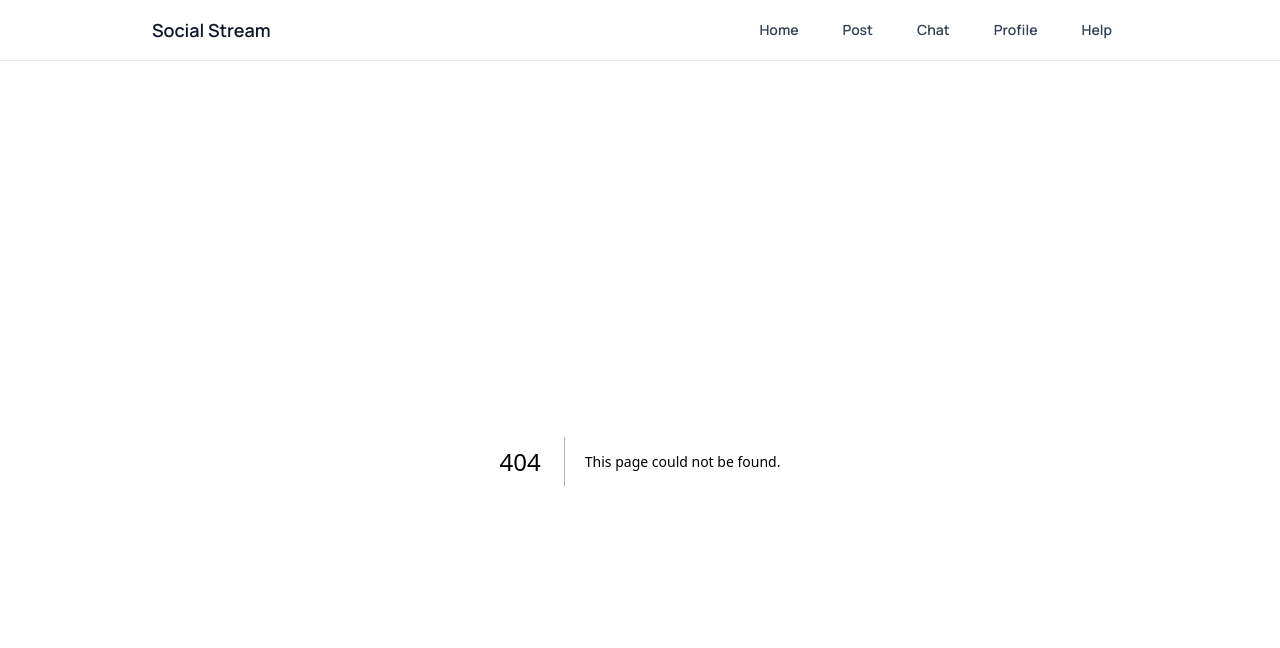
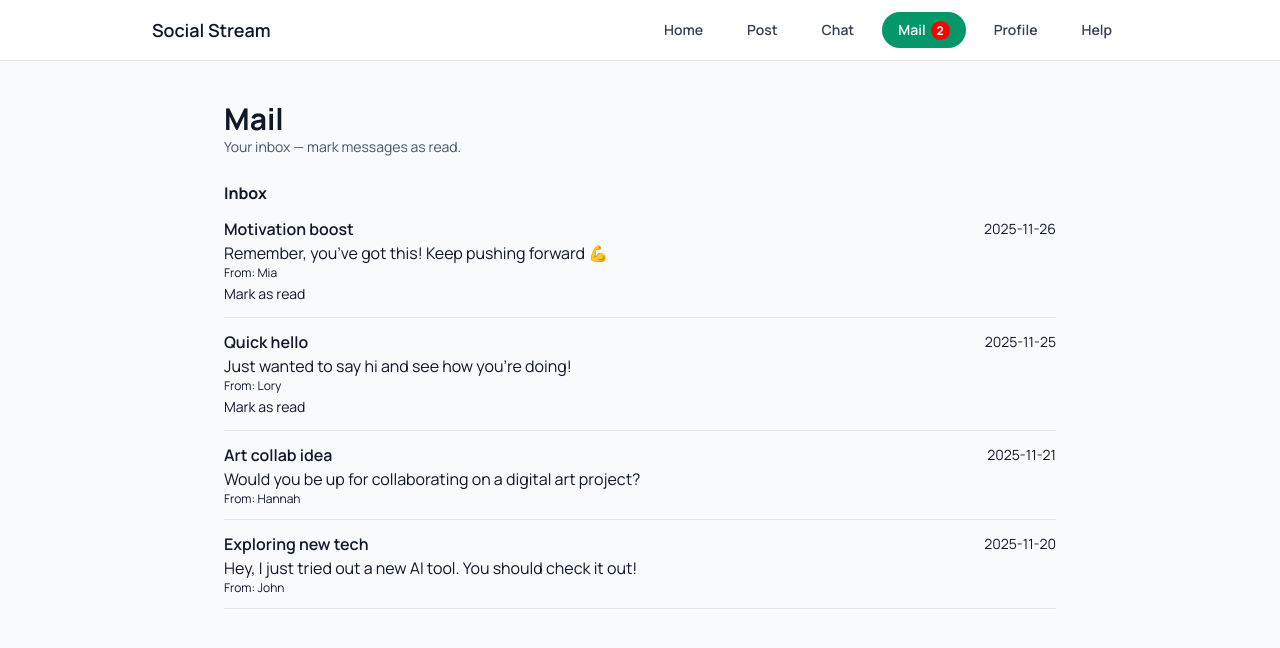
Before and after one commit to SamR2406/Socialwebsite_Nextjs, a Next.js app: page /messages in a window 1280 px wide. Before the commit this address had no page. Shown: the top 648 px of the page. Built offline with nearby package versions, Linux system fonts and the light colour scheme.

Commit message:
pushing my code to branch

```diff
--- a/package.json
+++ b/package.json
@@ -17,10 +17,10 @@
     "react-dom": "19.2.0"
   },
   "devDependencies": {
-    "autoprefixer": "^10.4.20",
+    "autoprefixer": "^10.4.22",
     "eslint": "^9",
     "eslint-config-next": "16.0.4",
-    "postcss": "^8.4.47",
-    "tailwindcss": "^3.4.10"
+    "postcss": "^8.5.6",
+    "tailwindcss": "^3.4.18"
   }
 }
--- a/src/app/globals.css
+++ b/src/app/globals.css
@@ -19,3 +19,13 @@ body {
   color: var(--foreground);
   font-family: var(--font-body), "Manrope", system-ui, -apple-system, sans-serif;
 }
+
+header span {
+  background: red;
+  padding: 1px 6px 1px 6px;
+  margin-left: 5px;
+}
+
+main li {
+  background: none;
+}
--- a/src/app/layout.js
+++ b/src/app/layout.js
@@ -1,6 +1,7 @@
 import { Manrope } from "next/font/google";
 import "./globals.css";
 import { NavBar } from "@/components/nav-bar";
+import { MessagesProvider } from "../context/MessagesContext";
 
 const manrope = Manrope({
   variable: "--font-body",
@@ -17,6 +18,7 @@ export default function RootLayout({ children }) {
   return (
     <html lang="en">
       <body className={`${manrope.variable} antialiased`}>
+        <MessagesProvider>
           <header className="sticky top-0 z-40 border-b border-slate-200 bg-white/90 backdrop-blur">
             <div className="mx-auto flex max-w-5xl items-center justify-between px-6 py-3">
               <a href="/" className="text-lg font-semibold text-slate-900">
@@ -26,6 +28,7 @@ export default function RootLayout({ children }) {
             </div>
           </header>
           <main>{children}</main>
+        </MessagesProvider>
       </body>
     </html>
   );
--- /dev/null
+++ b/src/app/messages.js
@@ -0,0 +1,34 @@
+export const messages = [
+  {
+    id: 1,
+    from: "John",
+    title: "Exploring new tech",
+    date: "2025-11-20",
+    message: "Hey, I just tried out a new AI tool. You should check it out!",
+    isRead: true,
+  },
+  {
+    id: 2,
+    from: "Hannah",
+    title: "Art collab idea",
+    date: "2025-11-21",
+    message: "Would you be up for collaborating on a digital art project?",
+    isRead: true,
+  },
+  {
+    id: 3,
+    from: "Lory",
+    title: "Quick hello",
+    date: "2025-11-25",
+    message: "Just wanted to say hi and see how you're doing!",
+    isRead: false,
+  },
+  {
+    id: 4,
+    from: "Mia",
+    title: "Motivation boost",
+    date: "2025-11-26",
+    message: "Remember, you’ve got this! Keep pushing forward 💪",
+    isRead: false,
+  },
+];
--- /dev/null
+++ b/src/app/messages/page.js
@@ -0,0 +1,21 @@
+import Messages from "@/components/Messages";
+
+export const metadata = {
+  title: "Mail | Social Stream",
+};
+
+export default function MessagesPage() {
+  return (
+    <div className="min-h-screen bg-slate-50 text-slate-900">
+      <div className="mx-auto max-w-4xl px-5 pb-16 pt-10 sm:px-8">
+        <header className="mb-6">
+          <h1 className="text-3xl font-bold text-slate-900">Mail</h1>
+          <p className="text-sm text-slate-600">
+            Your inbox — mark messages as read.
+          </p>
+        </header>
+        <Messages />
+      </div>
+    </div>
+  );
+}
--- a/src/app/page.js
+++ b/src/app/page.js
@@ -55,7 +55,11 @@ function PostsFeed() {
       <div className="space-y-2 text-sm text-slate-600">
         <p>No posts yet.</p>
         <p>
-          Head to the <a className="font-semibold text-emerald-700" href="/post">Post</a> tab to publish your first update.
+          Head to the{" "}
+          <a className="font-semibold text-emerald-700" href="/post">
+            Post
+          </a>{" "}
+          tab to publish your first update.
         </p>
       </div>
     );
@@ -75,10 +79,14 @@ function PostsFeed() {
               setError("");
               setDeletingId(post.id);
               try {
-                const response = await fetch(`/api/posts/${post.id}`, { method: "DELETE" });
+                const response = await fetch(`/api/posts/${post.id}`, {
+                  method: "DELETE",
+                });
                 const data = await response.json();
                 if (response.status === 404) {
-                  setPosts((prev) => prev.filter((item) => item.id !== post.id));
+                  setPosts((prev) =>
+                    prev.filter((item) => item.id !== post.id)
+                  );
                   setStatus("That post was already removed.");
                   return;
                 }
--- /dev/null
+++ b/src/components/Messages.jsx
@@ -0,0 +1,47 @@
+// components/Messages.jsx
+"use client";
+import { useMessages } from "../context/MessagesContext";
+
+export default function Messages() {
+  const { messages, setMessages } = useMessages();
+
+  const markAsRead = (id) => {
+    setMessages((prev) =>
+      prev.map((msg) => (msg.id === id ? { ...msg, isRead: true } : msg))
+    );
+  };
+
+  return (
+    <div className="max-w-md mx-auto bg-gray-50 shadow-md rounded-lg p-4">
+      <h2 className="text-xl font-bold mb-4 text-gray-600">Inbox</h2>
+      <ul>
+        {[
+          // render a sorted copy so we don't mutate context state
+          ...messages,
+        ]
+          .sort((a, b) => new Date(b.date) - new Date(a.date))
+          .map((msg) => (
+            <li
+              key={msg.id}
+              className={`border-b py-3 ${msg.isRead ? "bg-gray-50" : "bg-blue-200"}`}
+            >
+            <div className="flex justify-between items-center">
+              <h3 className="font-semibold text-gray-400">{msg.title}</h3>
+              <span className="text-sm text-gray-500">{msg.date}</span>
+            </div>
+            <p className="text-gray-700 mt-1">{msg.message}</p>
+            <p className="text-xs text-gray-400 mt-1">From: {msg.from}</p>
+            {!msg.isRead && (
+              <button
+                onClick={() => markAsRead(msg.id)}
+                className="mt-2 text-sm text-blue-600 hover:underline"
+              >
+                Mark as read
+              </button>
+            )}
+          </li>
+        ))}
+      </ul>
+    </div>
+  );
+}
--- a/src/components/nav-bar.js
+++ b/src/components/nav-bar.js
@@ -2,17 +2,21 @@
 
 import Link from "next/link";
 import { usePathname } from "next/navigation";
+import { useMessages } from "../context/MessagesContext";
 
 const links = [
   { href: "/", label: "Home" },
   { href: "/post", label: "Post" },
   { href: "/chat", label: "Chat" },
+  { href: "/messages", label: "Mail" },
   { href: "/profile", label: "Profile" },
   { href: "/help", label: "Help" },
 ];
 
 export function NavBar() {
   const pathname = usePathname();
+
+  const { unreadCount } = useMessages();
 
   const isActive = (href) => {
     if (href === "/") return pathname === "/";
@@ -26,13 +30,18 @@ export function NavBar() {
           key={link.href}
           href={link.href}
           className={[
-            "rounded-full px-4 py-2 transition",
+            "rounded-full px-4 py-2 transition relative inline-flex items-center gap-2",
             isActive(link.href)
               ? "bg-emerald-600 text-white shadow-sm"
               : "text-slate-700 hover:bg-slate-100",
           ].join(" ")}
         >
           {link.label}
+          {link.label === "Mail" && unreadCount > 0 && (
+            <span className="inline-flex items-center justify-center bg-red-600 text-white text-xs font-bold rounded-full px-2 py-0.5">
+              {unreadCount}
+            </span>
+          )}
         </Link>
       ))}
     </nav>
--- /dev/null
+++ b/src/context/MessagesContext.jsx
@@ -0,0 +1,33 @@
+"use client";
+import { createContext, useContext, useEffect, useState } from "react";
+import { messages as initialMessages } from "../app/messages";
+
+const MessagesContext = createContext();
+
+export function MessagesProvider({ children }) {
+  const [messages, setMessages] = useState(initialMessages);
+
+  // Load from localStorage
+  useEffect(() => {
+    const stored = localStorage.getItem("messages");
+    if (stored) setMessages(JSON.parse(stored));
+  }, []);
+
+  // Save to localStorage
+  useEffect(() => {
+    localStorage.setItem("messages", JSON.stringify(messages));
+  }, [messages]);
+
+  const unreadCount = messages.filter((m) => !m.isRead).length;
+
+  return (
+    <MessagesContext.Provider value={{ messages, setMessages, unreadCount }}>
+      {children}
+    </MessagesContext.Provider>
+  );
+}
+
+// Custom hook for convenience
+export function useMessages() {
+  return useContext(MessagesContext);
+}
```
Also changed, not shown: src/components/Navbar.jsx (added, +22 -0 lines), 1 other file (tests, documents, lock files or other folders). Lines whose indentation alone changed are shown as unchanged.
